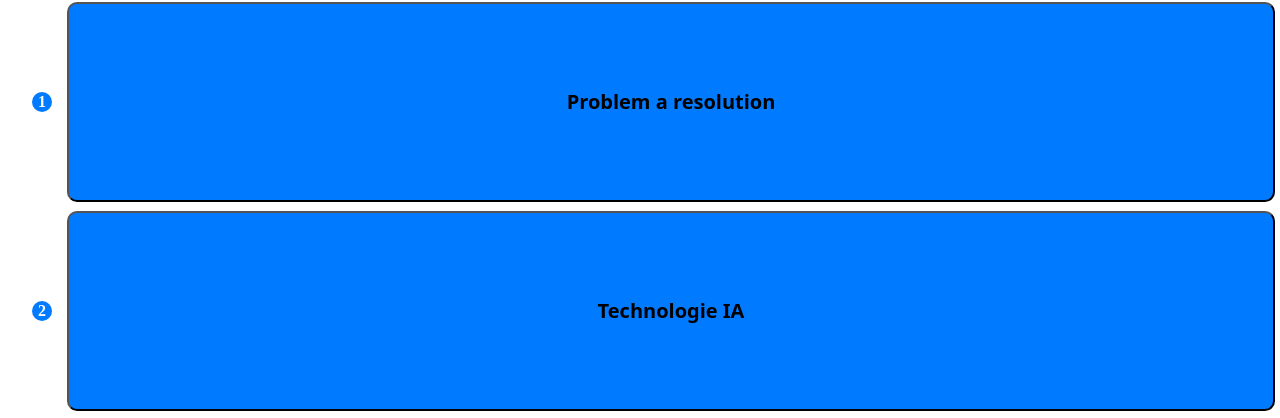
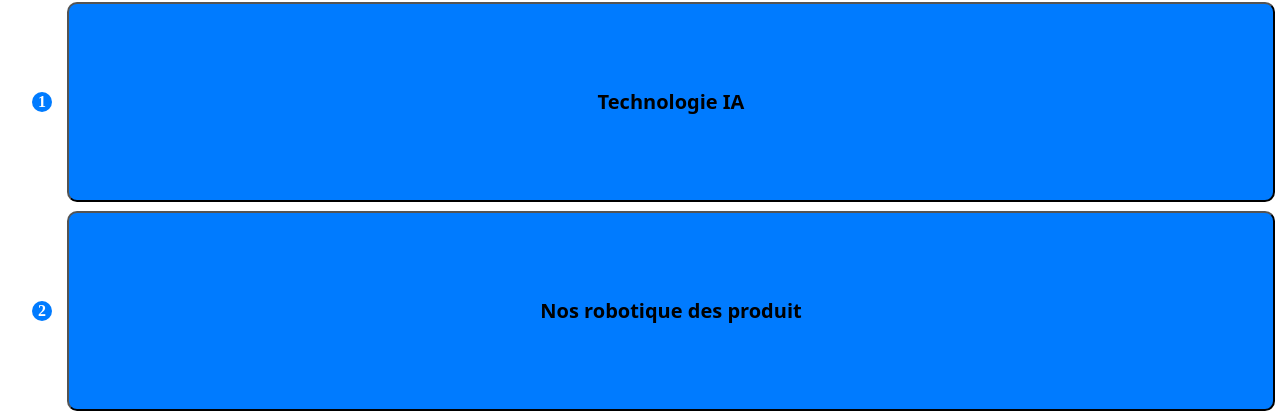
Before and after one commit to JinChen-MTL/intern, a website: page src/hotel/hotel.html in a window 1280 px wide. Shown: the part 319-737 px from the top of the page. Drawn offline with nearby package versions, Linux system fonts and the light colour scheme.

Commit message:
1 file modified

```diff
--- a/src/hotel/hotel.html
+++ b/src/hotel/hotel.html
@@ -207,15 +207,6 @@
     <ol class="custom-list">
       <li>
         <button type="button" class="btn1 btn1-primary mb-1">
-          <span
-            ><a href="folder/problemaresolution.html"
-              >Problem a resolution</a
-            ></span
-          >
-        </button>
-      </li>
-      <li>
-        <button type="button" class="btn1 btn1-primary mb-1">
           <span><a href="folder/technologies_IA.html">Technologie IA</a></span>
         </button>
       </li>
```
